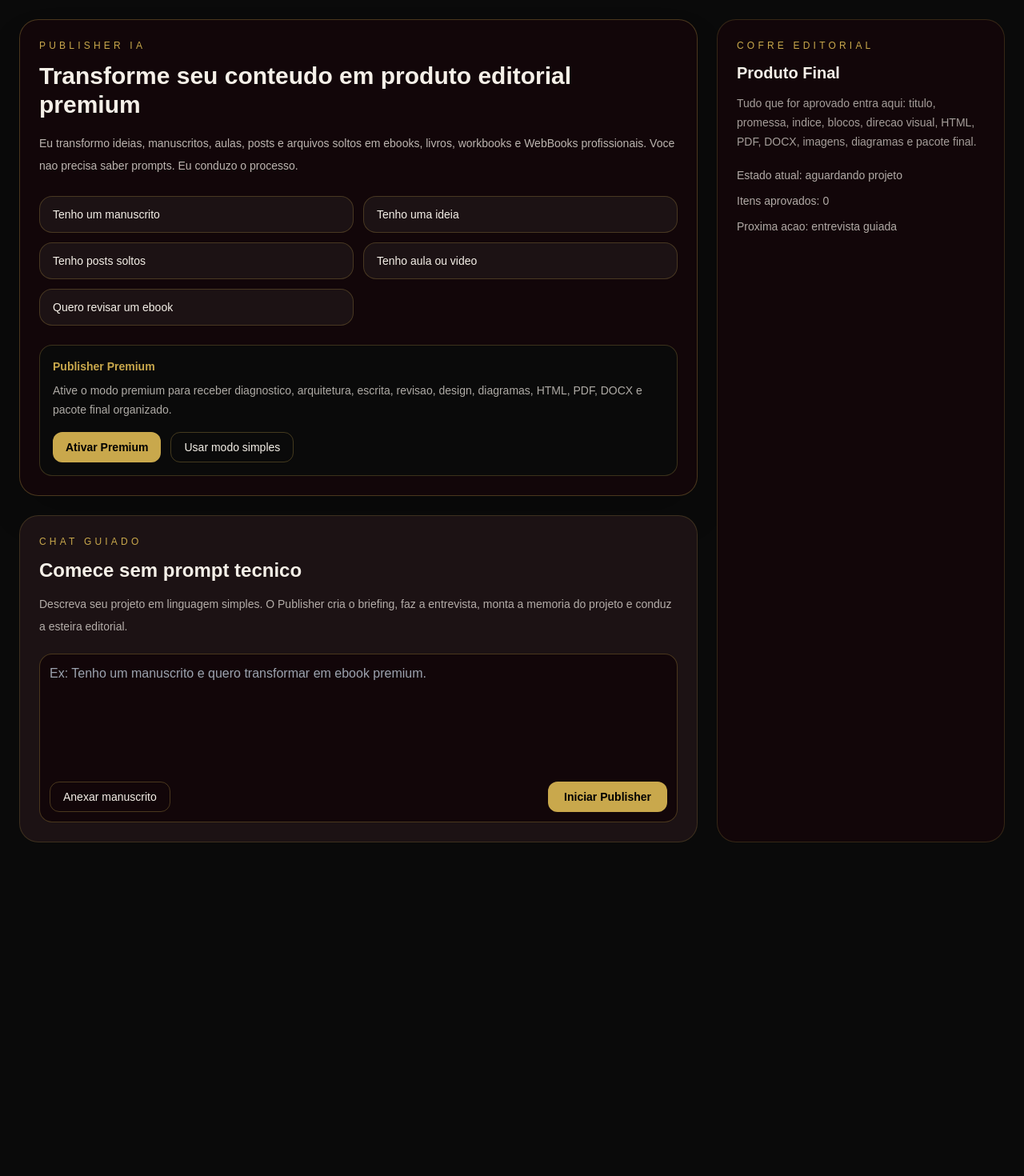
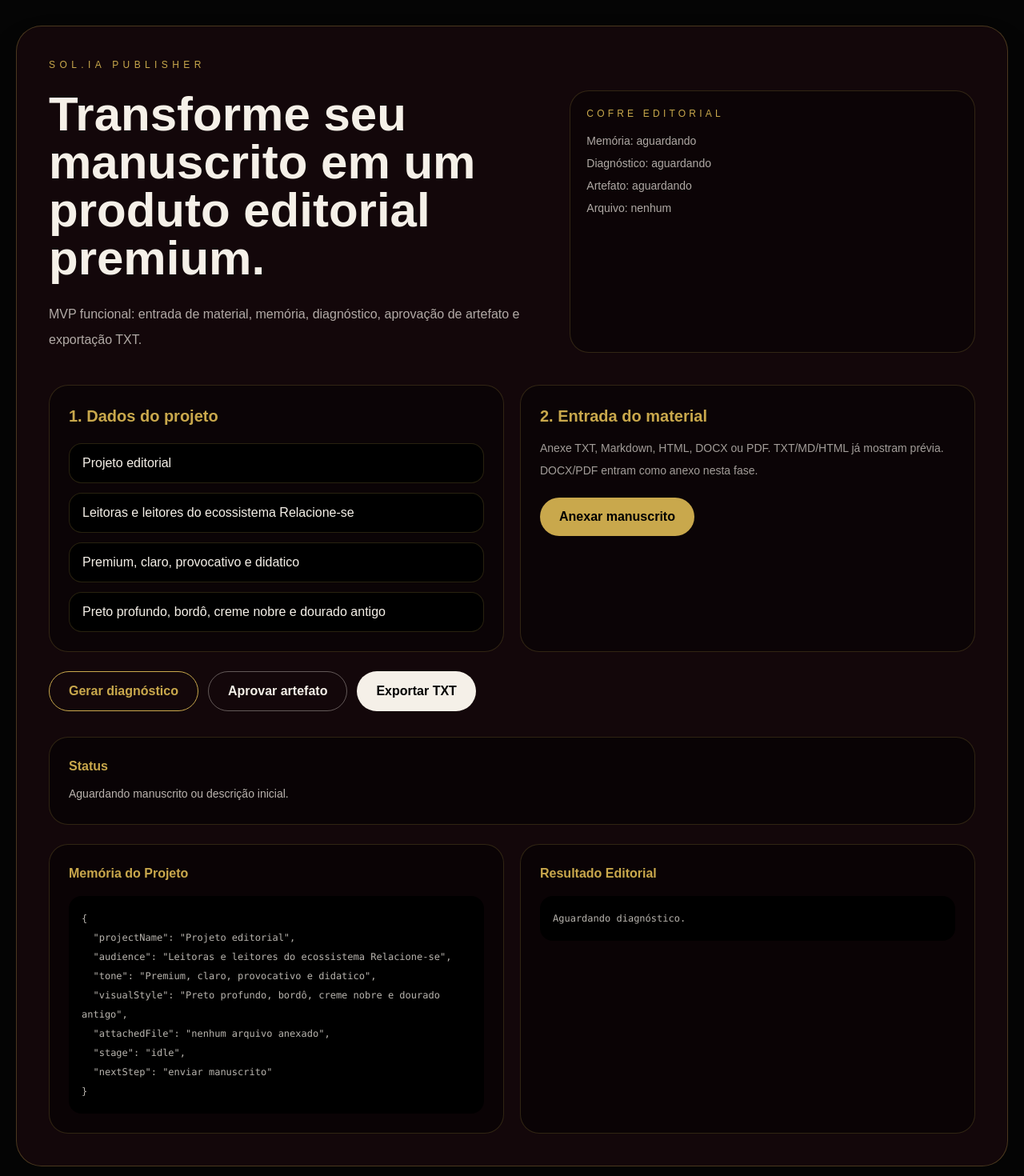
Before and after one commit to Sollimastudio/Tronco-ia, a Next.js app: page /publisher in a window 1280 px wide. Shown: the top 1470 px of the page at 80% size. Before the commit the page ends 1077 px from the top, so only its background shows below. Built offline with nearby package versions, Linux system fonts and the light colour scheme.

Commit message:
feat: make Publisher route interactive

```diff
--- a/src/app/publisher/page.tsx
+++ b/src/app/publisher/page.tsx
@@ -1,43 +1,204 @@
-import { PublisherWelcome } from '../../components/PublisherWelcome';
+"use client";
+
+import { ChangeEvent, useMemo, useRef, useState } from "react";
+
+type Stage = "idle" | "uploaded" | "diagnosed" | "artifact";
+
+type FileInfo = {
+  name: string;
+  size: number;
+  type: string;
+  preview: string;
+};
+
+const formatBytes = (size: number) => {
+  if (!size) return "0 KB";
+  const kb = size / 1024;
+  if (kb < 1024) return `${kb.toFixed(1)} KB`;
+  return `${(kb / 1024).toFixed(2)} MB`;
+};
 
 export default function PublisherPage() {
+  const fileInputRef = useRef<HTMLInputElement | null>(null);
+  const [stage, setStage] = useState<Stage>("idle");
+  const [projectName, setProjectName] = useState("Projeto editorial");
+  const [audience, setAudience] = useState("Leitoras e leitores do ecossistema Relacione-se");
+  const [tone, setTone] = useState("Premium, claro, provocativo e didatico");
+  const [visualStyle, setVisualStyle] = useState("Preto profundo, bordô, creme nobre e dourado antigo");
+  const [fileInfo, setFileInfo] = useState<FileInfo | null>(null);
+  const [status, setStatus] = useState("Aguardando manuscrito ou descrição inicial.");
+  const [diagnostic, setDiagnostic] = useState("");
+  const [artifact, setArtifact] = useState("");
+
+  const canDiagnose = Boolean(fileInfo || projectName.trim());
+  const canExport = Boolean(diagnostic || artifact);
+
+  const memory = useMemo(() => {
+    return {
+      projectName,
+      audience,
+      tone,
+      visualStyle,
+      attachedFile: fileInfo?.name ?? "nenhum arquivo anexado",
+      stage,
+      nextStep:
+        stage === "idle"
+          ? "enviar manuscrito"
+          : stage === "uploaded"
+            ? "gerar diagnóstico"
+            : stage === "diagnosed"
+              ? "aprovar artefato editorial"
+              : "exportar pacote"
+    };
+  }, [projectName, audience, tone, visualStyle, fileInfo, stage]);
+
+  function openUpload() {
+    fileInputRef.current?.click();
+  }
+
+  async function handleFileChange(event: ChangeEvent<HTMLInputElement>) {
+    const file = event.target.files?.[0];
+    if (!file) return;
+
+    let preview = "";
+    const extension = file.name.split(".").pop()?.toLowerCase();
+
+    if (["txt", "md", "html"].includes(extension ?? "")) {
+      preview = await file.text();
+      preview = preview.slice(0, 3500);
+    } else {
+      preview = `Arquivo anexado: ${file.name}. Nesta fase, DOCX/PDF entram como anexo e serão lidos pela camada backend/editorial na próxima etapa.`;
+    }
+
+    setFileInfo({ name: file.name, size: file.size, type: file.type || extension || "arquivo", preview });
+    setStatus("Arquivo anexado. Agora gere o diagnóstico editorial.");
+    setStage("uploaded");
+    setDiagnostic("");
+    setArtifact("");
+  }
+
+  function generateDiagnostic() {
+    if (!canDiagnose) {
+      setStatus("Preencha o projeto ou anexe um manuscrito primeiro. Diagnóstico sem material é fofoca com crachá.");
+      return;
+    }
+
+    const source = fileInfo?.preview || "Projeto descrito manualmente, sem arquivo anexado.";
+    const text = `DIAGNÓSTICO EDITORIAL INICIAL\n\nProjeto: ${projectName}\nPúblico: ${audience}\nTom: ${tone}\nEstilo visual: ${visualStyle}\nArquivo: ${fileInfo?.name ?? "sem anexo"}\n\n1. Promessa editorial\nTransformar o material bruto em um produto claro, premium e aplicável, com estrutura de leitura fluida e acabamento visual forte.\n\n2. Organização recomendada\n• Página de abertura com promessa forte.\n• Introdução curta e emocional.\n• Blocos/capítulos com progressão lógica.\n• Recursos didáticos: mapa mental, quadro-resumo, checklist e exercícios.\n• Encerramento com síntese e chamada para próximo passo.\n\n3. Riscos detectados\n• Capítulos curtos demais podem parecer rasos.\n• Texto sem respiro visual pode cansar.\n• Falta de infográficos reduz percepção premium.\n• DOCX/PDF precisam de leitura backend real para evitar cortes e palavras grudadas.\n\n4. Próxima ação\nAprovar para artefato editorial e gerar uma primeira estrutura em HTML.\n\nTrecho/base recebida:\n${source}`;
+
+    setDiagnostic(text);
+    setStage("diagnosed");
+    setStatus("Diagnóstico editorial criado. Agora aprove para gerar o artefato.");
+  }
+
+  function approveArtifact() {
+    if (!diagnostic) {
+      setStatus("Gere o diagnóstico antes. Sim, ordem existe. A anarquia fica para os grupos de WhatsApp.");
+      return;
+    }
+
+    const text = `ARTEFATO EDITORIAL MVP\n\n${projectName}\n\nPROMESSA\nUm material editorial premium para ${audience}, com linguagem ${tone.toLowerCase()} e direção visual ${visualStyle.toLowerCase()}.\n\nESTRUTURA PROPOSTA\n\n1. Capa conceitual\nTítulo forte, subtítulo claro, selo editorial e assinatura Sol.IA Publisher.\n\n2. Carta de entrada\nUma abertura humana, direta e emocional para preparar o leitor.\n\n3. Mapa de travessia\nInfográfico textual com início, tensão, virada, prática e consolidação.\n\n4. Capítulos principais\nCada capítulo deve ter: ideia central, explicação, exemplo, exercício, síntese e frase-mestra.\n\n5. Recursos didáticos\n• Checklist de aplicação.\n• Mapa mental.\n• Quadro de erros comuns.\n• Página de reflexão.\n\n6. Fechamento\nSíntese, convite de continuidade e orientação de uso do material.\n\nSTATUS\nEste artefato é a primeira camada funcional. A próxima evolução será gerar HTML/DOCX/PDF automaticamente a partir dele.`;
+
+    setArtifact(text);
+    setStage("artifact");
+    setStatus("Artefato editorial aprovado e criado no Cofre Editorial.");
+  }
+
+  function exportTxt() {
+    if (!canExport) {
+      setStatus("Nada para exportar ainda. Primeiro gere algo, minha filha. Exportar vento ainda não virou startup.");
+      return;
+    }
+
+    const content = [
+      "SOL.IA PUBLISHER",
+      "MEMÓRIA DO PROJETO",
+      JSON.stringify(memory, null, 2),
+      "",
+      diagnostic,
+      "",
+      artifact
+    ].join("\n\n");
+
+    const blob = new Blob([content], { type: "text/plain;charset=utf-8" });
+    const url = URL.createObjectURL(blob);
+    const link = document.createElement("a");
+    link.href = url;
+    link.download = `${projectName.toLowerCase().replace(/[^a-z0-9]+/gi, "-") || "publisher"}-mvp.txt`;
+    link.click();
+    URL.revokeObjectURL(url);
+    setStatus("TXT exportado com sucesso.");
+  }
+
   return (
-    <main className="min-h-screen bg-[#0A0A0A] p-6 text-[#F5F0E8]">
-      <div className="mx-auto grid max-w-7xl gap-6 lg:grid-cols-[1fr_360px]">
-        <section className="space-y-6">
-          <PublisherWelcome />
+    <main className="min-h-screen bg-[#050505] px-5 py-8 text-[#F5F0E8]">
+      <section className="mx-auto max-w-7xl rounded-[2rem] border border-[#C9A84C]/30 bg-[#13070A] p-6 shadow-2xl md:p-10">
+        <p className="text-xs uppercase tracking-[0.45em] text-[#C9A84C]">Sol.IA Publisher</p>
 
-          <div className="rounded-3xl border border-[#C9A84C]/20 bg-[#1C1214] p-6">
-            <p className="text-xs uppercase tracking-[0.35em] text-[#C9A84C]">Chat guiado</p>
-            <h1 className="mt-3 text-2xl font-semibold">Comece sem prompt tecnico</h1>
-            <p className="mt-3 text-sm leading-7 text-[#F5F0E8]/70">
-              Descreva seu projeto em linguagem simples. O Publisher cria o briefing, faz a entrevista,
-              monta a memoria do projeto e conduz a esteira editorial.
+        <div className="mt-6 grid gap-8 lg:grid-cols-[1.1fr_0.9fr]">
+          <div>
+            <h1 className="max-w-4xl text-4xl font-black leading-tight md:text-6xl">
+              Transforme seu manuscrito em um produto editorial premium.
+            </h1>
+            <p className="mt-6 max-w-3xl text-base leading-8 text-[#F5F0E8]/70">
+              MVP funcional: entrada de material, memória, diagnóstico, aprovação de artefato e exportação TXT.
             </p>
-            <div className="mt-5 rounded-2xl border border-[#C9A84C]/30 bg-[#120609] p-3">
-              <textarea className="min-h-32 w-full resize-none bg-transparent outline-none" placeholder="Ex: Tenho um manuscrito e quero transformar em ebook premium." />
-              <div className="mt-3 flex flex-wrap justify-between gap-3">
-                <button className="rounded-xl border border-[#C9A84C]/30 px-4 py-2 text-sm">Anexar manuscrito</button>
-                <button className="rounded-xl bg-[#C9A84C] px-5 py-2 text-sm font-semibold text-black">Iniciar Publisher</button>
-              </div>
+          </div>
+
+          <aside className="rounded-3xl border border-[#C9A84C]/20 bg-black/35 p-5">
+            <p className="text-xs uppercase tracking-[0.35em] text-[#C9A84C]">Cofre Editorial</p>
+            <div className="mt-4 space-y-2 text-sm text-[#F5F0E8]/70">
+              <p>Memória: {stage !== "idle" ? "criada" : "aguardando"}</p>
+              <p>Diagnóstico: {diagnostic ? "criado" : "aguardando"}</p>
+              <p>Artefato: {artifact ? "criado" : "aguardando"}</p>
+              <p>Arquivo: {fileInfo?.name ?? "nenhum"}</p>
+            </div>
+          </aside>
+        </div>
+
+        <div className="mt-10 grid gap-5 lg:grid-cols-2">
+          <div className="rounded-3xl border border-[#C9A84C]/20 bg-black/40 p-6">
+            <h2 className="text-xl font-bold text-[#C9A84C]">1. Dados do projeto</h2>
+            <div className="mt-5 grid gap-3">
+              <input value={projectName} onChange={(e) => setProjectName(e.target.value)} className="rounded-2xl border border-[#C9A84C]/20 bg-black px-4 py-3 outline-none" placeholder="Nome do projeto" />
+              <input value={audience} onChange={(e) => setAudience(e.target.value)} className="rounded-2xl border border-[#C9A84C]/20 bg-black px-4 py-3 outline-none" placeholder="Público-alvo" />
+              <input value={tone} onChange={(e) => setTone(e.target.value)} className="rounded-2xl border border-[#C9A84C]/20 bg-black px-4 py-3 outline-none" placeholder="Tom de voz" />
+              <input value={visualStyle} onChange={(e) => setVisualStyle(e.target.value)} className="rounded-2xl border border-[#C9A84C]/20 bg-black px-4 py-3 outline-none" placeholder="Estilo visual" />
             </div>
           </div>
-        </section>
 
-        <aside className="rounded-3xl border border-[#C9A84C]/20 bg-[#120609] p-6">
-          <p className="text-xs uppercase tracking-[0.35em] text-[#C9A84C]">Cofre Editorial</p>
-          <h2 className="mt-3 text-xl font-semibold">Produto Final</h2>
-          <p className="mt-3 text-sm leading-6 text-[#F5F0E8]/65">
-            Tudo que for aprovado entra aqui: titulo, promessa, indice, blocos, direcao visual,
-            HTML, PDF, DOCX, imagens, diagramas e pacote final.
-          </p>
-          <div className="mt-5 space-y-3 text-sm text-[#F5F0E8]/70">
-            <p>Estado atual: aguardando projeto</p>
-            <p>Itens aprovados: 0</p>
-            <p>Proxima acao: entrevista guiada</p>
+          <div className="rounded-3xl border border-[#C9A84C]/20 bg-black/40 p-6">
+            <h2 className="text-xl font-bold text-[#C9A84C]">2. Entrada do material</h2>
+            <p className="mt-3 text-sm leading-7 text-[#F5F0E8]/65">Anexe TXT, Markdown, HTML, DOCX ou PDF. TXT/MD/HTML já mostram prévia. DOCX/PDF entram como anexo nesta fase.</p>
+            <input ref={fileInputRef} type="file" accept=".txt,.md,.html,.doc,.docx,.pdf" onChange={handleFileChange} className="hidden" />
+            <button onClick={openUpload} className="mt-5 rounded-full bg-[#C9A84C] px-6 py-3 font-bold text-black transition hover:scale-[1.02]">Anexar manuscrito</button>
+            {fileInfo && <p className="mt-4 text-sm text-[#F5F0E8]/70">{fileInfo.name} • {formatBytes(fileInfo.size)}</p>}
           </div>
-        </aside>
-      </div>
+        </div>
+
+        <div className="mt-6 flex flex-wrap gap-3">
+          <button onClick={generateDiagnostic} className="rounded-full border border-[#C9A84C] px-6 py-3 font-bold text-[#C9A84C] transition hover:bg-[#C9A84C] hover:text-black">Gerar diagnóstico</button>
+          <button onClick={approveArtifact} className="rounded-full border border-[#F5F0E8]/35 px-6 py-3 font-bold text-[#F5F0E8] transition hover:bg-[#F5F0E8] hover:text-black">Aprovar artefato</button>
+          <button onClick={exportTxt} className="rounded-full bg-[#F5F0E8] px-6 py-3 font-bold text-black transition hover:scale-[1.02]">Exportar TXT</button>
+        </div>
+
+        <div className="mt-8 rounded-3xl border border-[#C9A84C]/20 bg-black/50 p-6">
+          <h3 className="font-bold text-[#C9A84C]">Status</h3>
+          <p className="mt-2 whitespace-pre-line text-sm leading-7 text-[#F5F0E8]/75">{status}</p>
+        </div>
+
+        <div className="mt-6 grid gap-5 lg:grid-cols-2">
+          <div className="rounded-3xl border border-[#C9A84C]/20 bg-black/45 p-6">
+            <h3 className="font-bold text-[#C9A84C]">Memória do Projeto</h3>
+            <pre className="mt-4 max-h-[420px] overflow-auto whitespace-pre-wrap rounded-2xl bg-black p-4 text-xs leading-6 text-[#F5F0E8]/75">{JSON.stringify(memory, null, 2)}</pre>
+          </div>
+
+          <div className="rounded-3xl border border-[#C9A84C]/20 bg-black/45 p-6">
+            <h3 className="font-bold text-[#C9A84C]">Resultado Editorial</h3>
+            <pre className="mt-4 max-h-[420px] overflow-auto whitespace-pre-wrap rounded-2xl bg-black p-4 text-xs leading-6 text-[#F5F0E8]/75">{artifact || diagnostic || "Aguardando diagnóstico."}</pre>
+          </div>
+        </div>
+      </section>
     </main>
   );
 }
```
